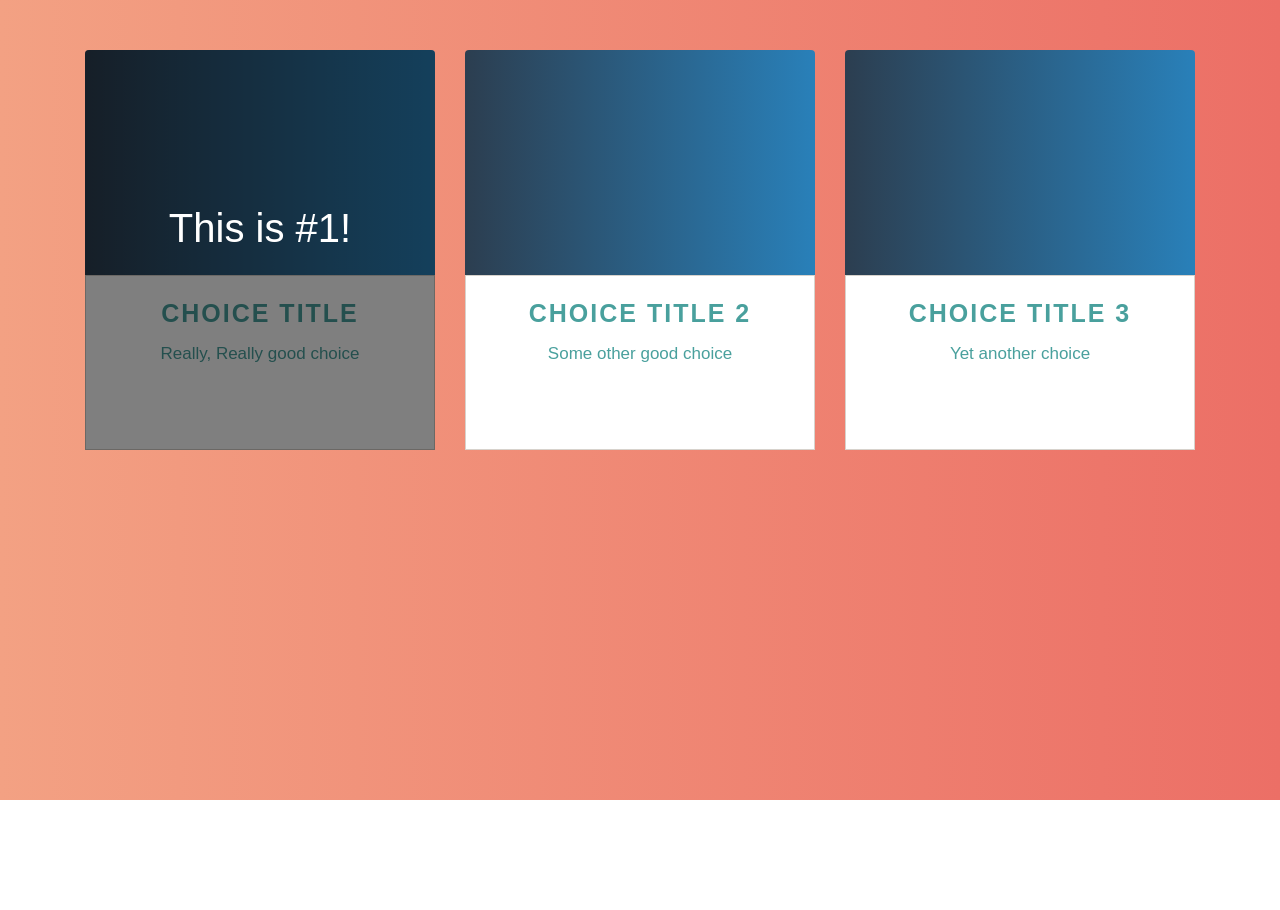
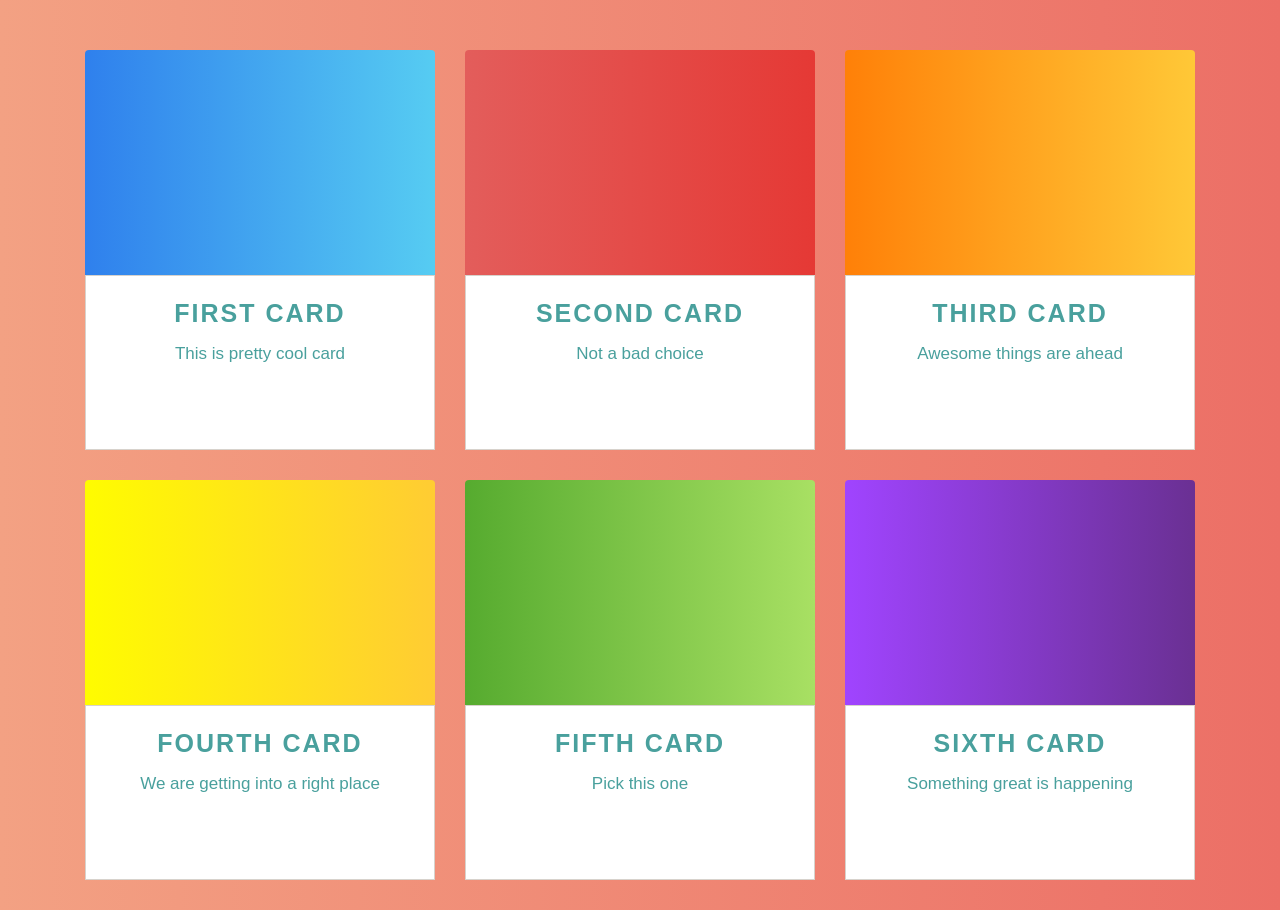
Before and after one commit to antontsv/flash-cards, a plain HTML site: page index.html in a window 1280 px wide. Before the commit the page ends 800 px from the top, so only its background shows below. Drawn offline with nearby package versions, Linux system fonts and the light colour scheme.

Commit message:
Inject cards dynamically using JavaScript

```diff
--- a/includes/css/main.css
+++ b/includes/css/main.css
@@ -22,16 +22,14 @@ body {
 
 #cards-container .row .flash-card .card-header {
     position: relative;
-    background: #2980b9;
-    background: -webkit-linear-gradient(to left, #2980b9, #2c3e50);
-    background: linear-gradient(to left, #2980b9, #2c3e50);
     padding: 30px 30px;
     text-align: center;
     min-height: 225px;
     min-width: 150px;
     border-top-right-radius: 4px;
     border-top-left-radius: 4px;
-    color: #a7bfe8; /* header ideally should have image, not text */
+    color: #a7bfe8;
+    /* header ideally should have image, not text */
 }
 
 #cards-container .row .card-description {
@@ -87,3 +85,42 @@ body {
     color: #fff;
     font-size: 40px;
 }
+
+
+/* Gradient colors for card background */
+
+.gcolor-1 {
+    background: #56CCF2;
+    background: -webkit-linear-gradient(to right, #2F80ED, #56CCF2);
+    background: linear-gradient(to right, #2F80ED, #56CCF2);
+}
+
+.gcolor-2 {
+    background: #e53935;
+    background: -webkit-linear-gradient(to right, #e35d5b, #e53935);
+    background: linear-gradient(to right, #e35d5b, #e53935);
+}
+
+.gcolor-3 {
+    background: #ff8008;
+    background: -webkit-linear-gradient(to right, #ff8008, #ffc837);
+    background: linear-gradient(to right, #ff8008, #ffc837);
+}
+
+.gcolor-4 {
+    background: #fffc00;
+    background: -webkit-linear-gradient(to right, #fffc00, #ffcc33);
+    background: linear-gradient(to right, #fffc00, #ffcc33);
+}
+
+.gcolor-5 {
+    background: #56ab2f;
+    background: -webkit-linear-gradient(to right, #56ab2f, #a8e063);
+    background: linear-gradient(to right, #56ab2f, #a8e063);
+}
+
+.gcolor-6 {
+    background: #6a3093;
+    background: -webkit-linear-gradient(to right, #a044ff, #6a3093);
+    background: linear-gradient(to right, #a044ff, #6a3093);
+}
--- /dev/null
+++ b/includes/js/card-data.js
@@ -0,0 +1,26 @@
+var cards = [
+    {
+        "name": "First card",
+        "description": "This is pretty cool card",
+    },
+    {
+        "name": "Second card",
+        "description": "Not a bad choice",
+    },
+        {
+        "name": "Third card",
+        "description": "Awesome things are ahead",
+    },
+    {
+        "name": "Fourth card",
+        "description": "We are getting into a right place",
+    },
+    {
+        "name": "Fifth card",
+        "description": "Pick this one",
+    },
+    {
+        "name": "Sixth card",
+        "description": "Something great is happening",
+    }
+]
--- /dev/null
+++ b/includes/js/card-renderer.js
@@ -0,0 +1,35 @@
+
+$(document).ready(function () {
+
+    if (cards != undefined) {
+        for (i in cards) {
+            colorIndex = (i % 6) + 1
+            var cardNumber = parseInt(i) + 1
+            $("#cards-container").find(".row").append(`
+                <div class="col-md-4 col-sm-12 col-xs-12">
+                    <div class="flash-card" id="card-`+ cardNumber +`">
+                        <div class="card-header gcolor-`+ colorIndex + `">
+                        </div>
+                        <div class="card-description">
+                            <p class="card-title">`+ cards[i].name + `</p>
+                            <p>`+ cards[i].description + `</p>
+                        </div>
+                    </div>
+                </div>
+            `)
+        }
+    }
+
+    $(".flash-card").click(function(){
+        var cardNumber = this.id.split("-")[1];
+        $(this).prepend(
+        `<div class="card-overlay">
+            <div class="overlay-shadow">
+                <div class="overlay-text">#`+cardNumber+`</div>
+             </div>
+        </div>
+        `).unbind( "click" );
+
+    })
+
+});
--- a/index.html
+++ b/index.html
@@ -9,52 +9,19 @@
 
     <link rel="stylesheet" type="text/css" href="./includes/css/bootstrap.min.css">
     <link rel="stylesheet" type="text/css" href="./includes/css/main.css">
+
+    <script src="https://ajax.googleapis.com/ajax/libs/jquery/3.2.1/jquery.min.js"></script>
+    <script src="./includes/js/card-data.js"></script>
+    <script src="./includes/js/card-renderer.js"></script>
+
 </head>
 
 <body>
 
     <section id="cards-container" class="container">
         <div class="row">
-
-            <div class="col-md-4 col-sm-12 col-xs-12">
-                <div class="flash-card">
-                    <div class="card-overlay">
-                        <div class="overlay-shadow">
-                            <div class="overlay-text">This is #1!</div>
-                        </div>
-                    </div>
-                    <div class="card-header">
-                    </div>
-                    <div class="card-description">
-                        <p class="card-title">Choice title</p>
-                        <p>Really, Really good choice</p>
-                    </div>
-                </div>
-            </div>
-
-
-            <div class="col-md-4 col-sm-12 col-xs-12">
-                <div class="flash-card">
-                    <div class="card-header">
-                    </div>
-                    <div class="card-description">
-                        <p class="card-title">Choice title 2</p>
-                        <p>Some other good choice</p>
-                    </div>
-                </div>
-            </div>
-
-            <div class="col-md-4 col-sm-12 col-xs-12">
-                <div class="flash-card">
-                    <div class="card-header">
-                    </div>
-                    <div class="card-description">
-                        <p class="card-title">Choice title 3</p>
-                        <p>Yet another choice</p>
-                    </div>
-                </div>
-            </div>
-
+            <!-- card-data.js to provide info for the cards,
+            and card-renderer.js to add HTML for the cards here  -->
         </div>
     </section>
 
```
